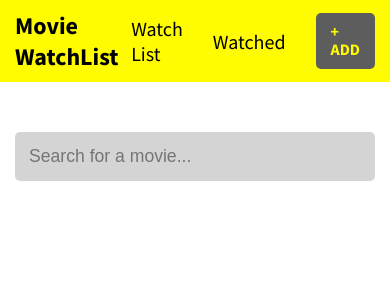
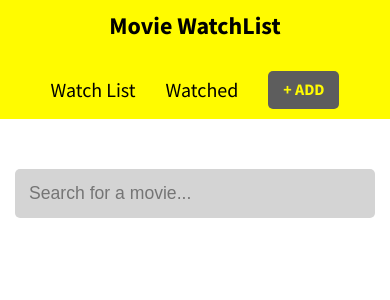
Before and after one commit to DebjitPramanick/Movie-Watchlist, a React (Create React App) app: page /add in a window 390 px wide. Shown: the top 300 px of the page. Built offline with nearby package versions, Linux system fonts and the light colour scheme.

Commit message:
Version 1

```diff
--- a/src/App.css
+++ b/src/App.css
@@ -82,6 +82,11 @@ header .inner-content {
   justify-content: space-between;
   align-items: center;
   padding: 10px 0;
+}
+
+@media(max-width: 760px){
+  header .inner-content{flex-direction: column !important;}
+  .brand{margin-bottom: 30px;}
 }
 
 header a {
@@ -273,6 +278,16 @@ header .nav-links li:last-child {
   opacity: 1;
 }
 
+
+@media(max-width: 760px){
+  .movie-card .inner-card-controls{opacity: 1;}
+  .movie-card .inner-card-controls{
+    display: grid;
+    grid-template-columns: repeat(2,1fr);
+    grid-gap: 1px;
+  }
+}
+
 .ctrl-btn {
   color: #fefefe;
   background-color: transparent;
```
Also changed, not shown: 1 other file (tests, documents, lock files or other folders).
